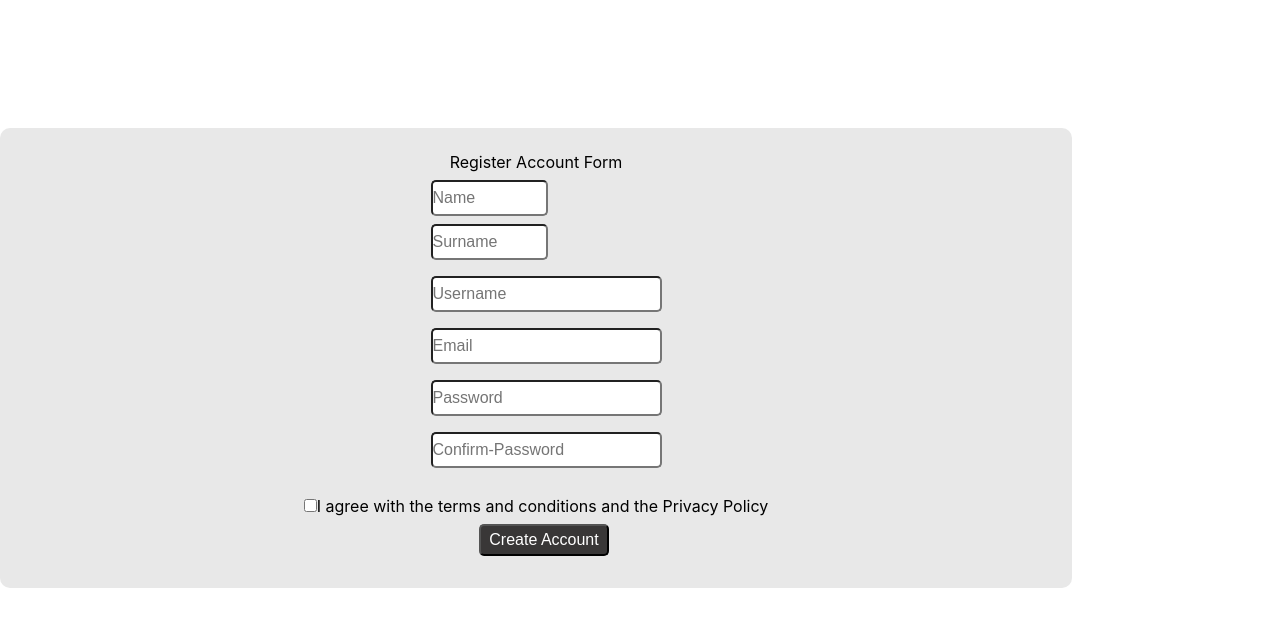
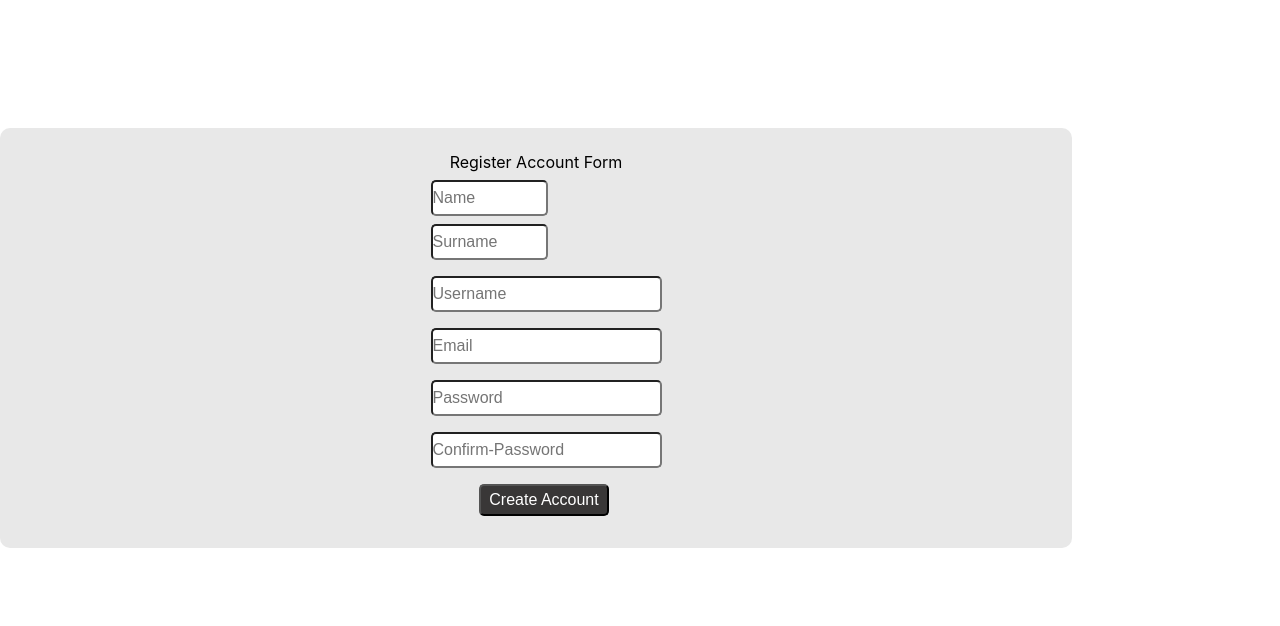
Before and after one commit to Fiw0202/ExercireTrack, a React (Create React App) app: page / in a window 1280 px wide. Shown: the top 626 px of the page. Built offline with nearby package versions, Linux system fonts and the light colour scheme.

Commit message:
remove checkbox

```diff
--- a/src/Components/Register/Register.js
+++ b/src/Components/Register/Register.js
@@ -15,10 +15,7 @@ const Register = () => {
                     <input type="password" placeholder="Password" /><br />
                     <input type="password" placeholder="Confirm-Password" />
                 </div>
-                <div className="register-checkbox">
-                    <label className="checkbox"><br />
-                    <input type="checkbox" />I agree with the terms and conditions and the Privacy Policy</label>
-                </div>
+
                 <div className="register-button center">
                     <button type="submit">Create Account</button>
                 </div>
```
